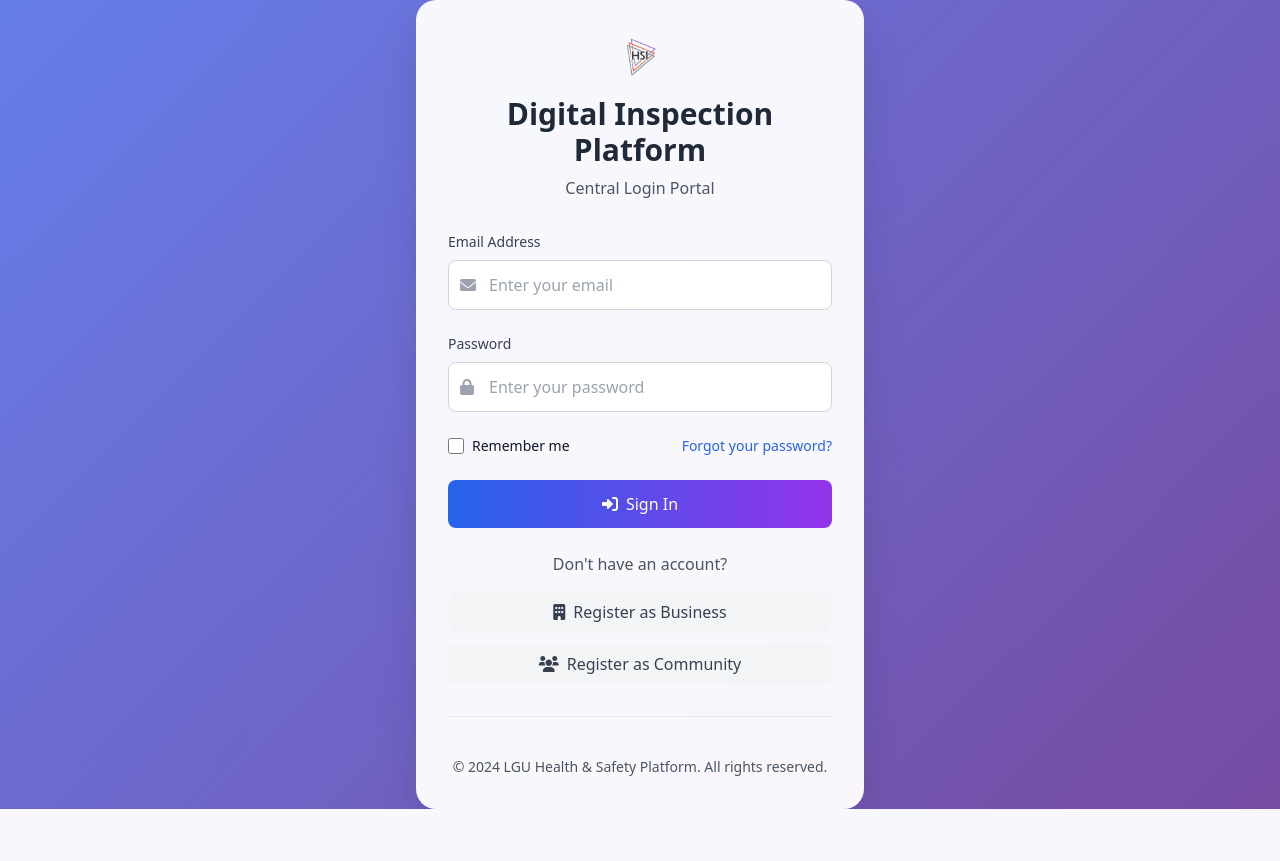
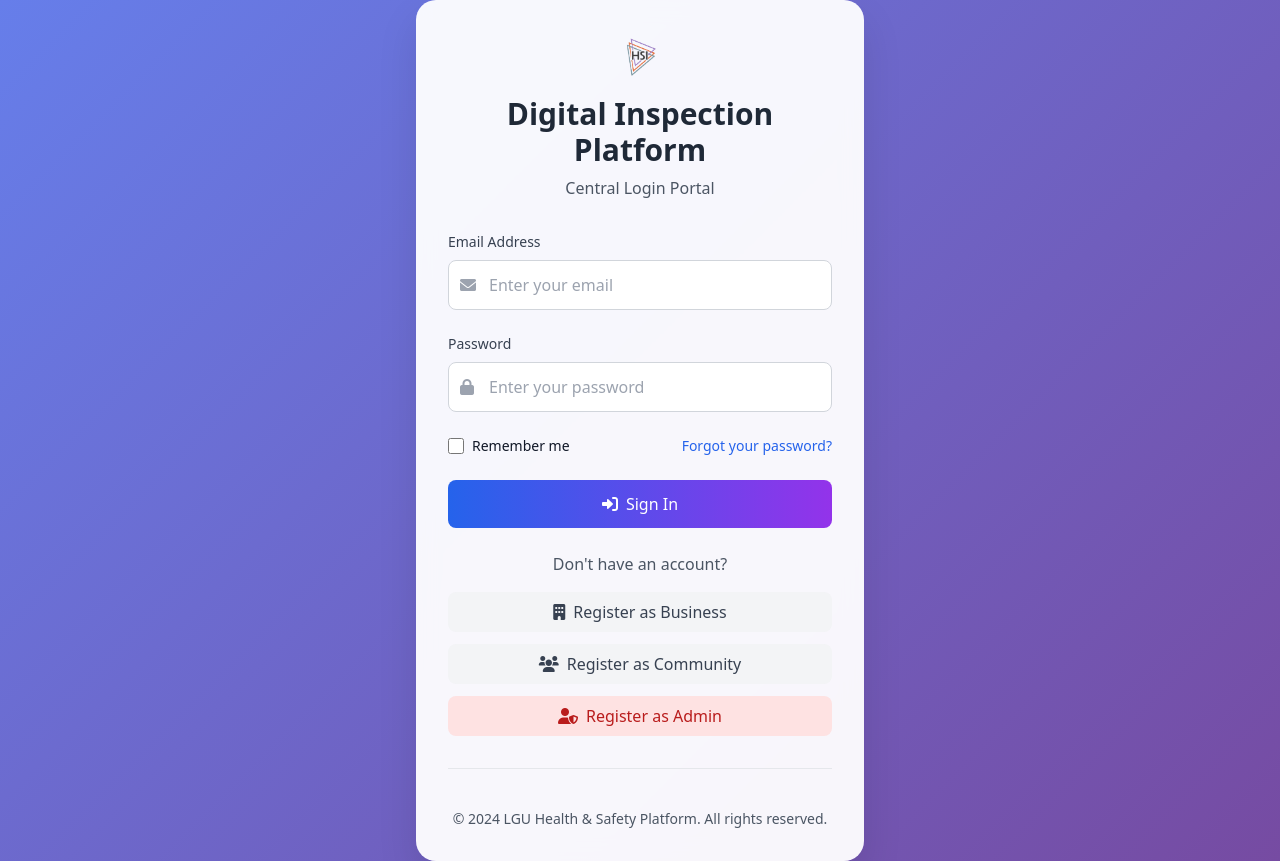
Before and after one commit to Yatogami14/lgu4, a PHP site: page /main_login.php in a window 1280 px wide. Before the commit the page ends 809 px from the top, so only its background shows below. Run offline with PHP 8.4, Linux system fonts and the light colour scheme; data that the repository does not hold is empty; some libraries are stand-ins or nearby versions.

Commit message:
Initial commit

```diff
--- a/main_login.php
+++ b/main_login.php
@@ -163,6 +163,9 @@ if ($_SERVER['REQUEST_METHOD'] == 'POST') {
                 <a href="community/public_register.php" class="block bg-gray-100 text-gray-700 py-2 px-4 rounded-lg font-medium hover:bg-gray-200 transition duration-200">
                     <i class="fas fa-users mr-2"></i>Register as Community
                 </a>
+                <a href="admin/admin_register.php" class="block bg-red-100 text-red-700 py-2 px-4 rounded-lg font-medium hover:bg-red-200 transition duration-200">
+                    <i class="fas fa-user-shield mr-2"></i>Register as Admin
+                </a>
             </div>
         </div>
 
```
